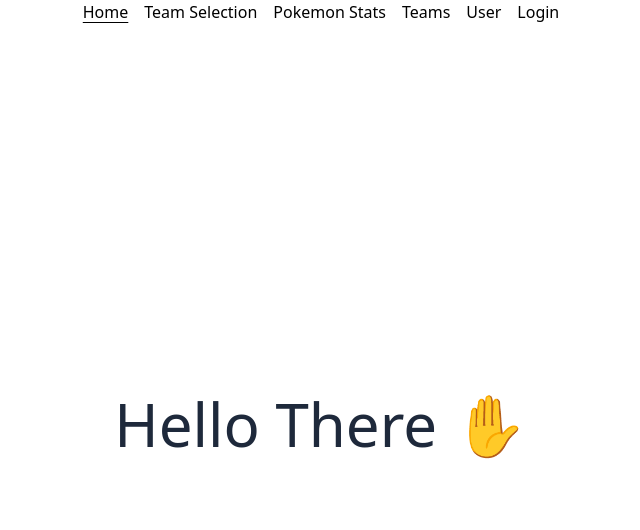
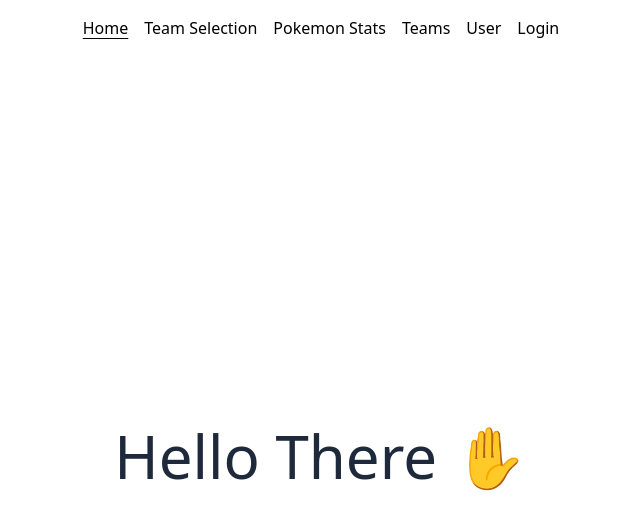
Before and after one commit to ramgarces/finalProject4316, a Vue app: page / in a window 1280 px wide. Shown: the top 530 px of the page, without its empty margins (319-959 px from the left). Built offline with nearby package versions, Linux system fonts and the light colour scheme.

Commit message:
Add basic templates to pages for identification

```diff
--- a/src/components/NavMenu.vue
+++ b/src/components/NavMenu.vue
@@ -11,7 +11,7 @@
 
 <style lang="postcss" scoped>
 nav {
-  @apply flex justify-center space-x-4;
+  @apply flex justify-center space-x-4 p-4;
 
   & .router-link-active {
     @apply underline underline-offset-4;
```
